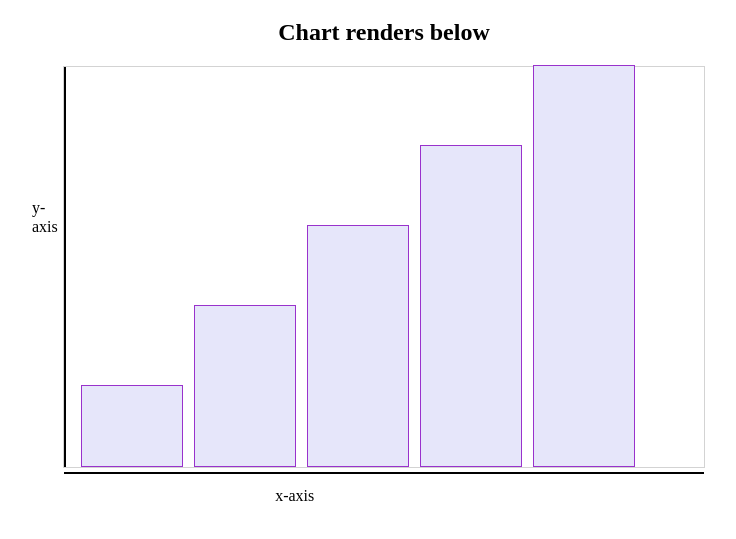
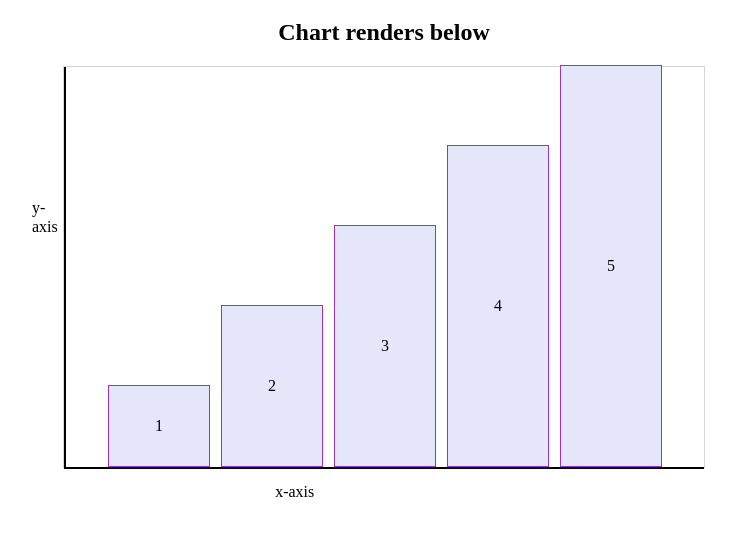
Before and after one commit to SofPan/bar-chart, a plain HTML site: page index.html in a window 1280 px wide. Shown: the part 61-600 px from the top of the page, without its empty margins (256-992 px from the left). Drawn offline with nearby package versions, Linux system fonts and the light colour scheme.

Commit message:
added values to bars and some css handling for top, middle, and bottom alignment

```diff
--- a/scripts.js
+++ b/scripts.js
@@ -22,7 +22,7 @@ const drawBarChart = (data, options, element) => {
     const barHeight = (bar / options.height) * 100;
     // get percentage of width for each bar
     const barWidth = 100 / options.width;
-    return `<div class="chart-bar" style="height:${barHeight}%; width:calc(${barWidth}% - 15px)"></div>`;
+    return `<div class="chart-bar mid" style="height:${barHeight}%; width:calc(${barWidth}% - 15px)"><span class="chart-bar--value">${bar}</span></div>`;
     // add join to remove rendering commas
   }).join("");
 
--- a/styles.css
+++ b/styles.css
@@ -20,6 +20,8 @@ div, span{
   height: 100%;
   width: 100%;
   margin: 0 auto;
+  display: flex;
+  flex-wrap: wrap;
 }
 
 .chart-yaxis,
@@ -67,4 +69,18 @@ div, span{
   width: calc((100% / 6) - 15px);
   border: 1px solid darkorchid;
   align-self: flex-end;
+  display: flex;
+  justify-content: center;
 }
+
+.top{
+  align-items: flex-start;
+}
+
+.mid{
+  align-items: center;
+}
+
+.bottom{
+  align-items: flex-end;
+}
```
